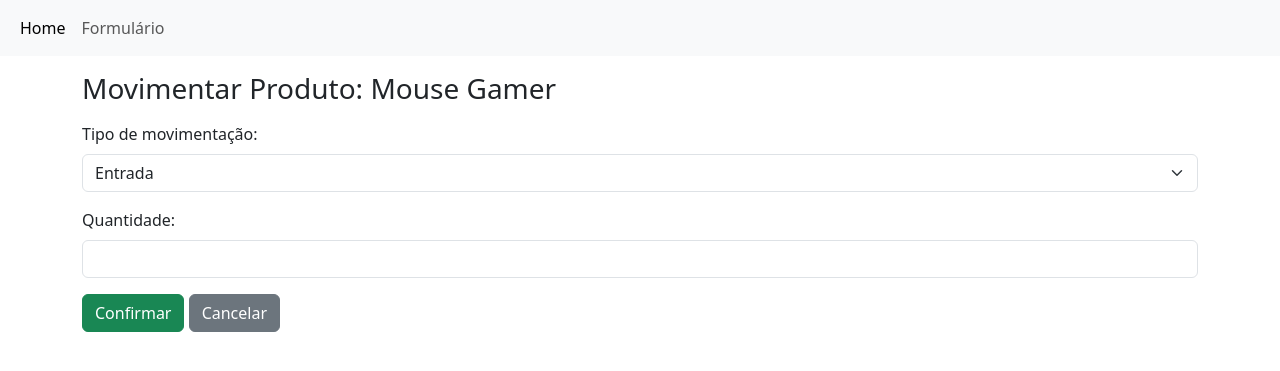
After one commit to MuriloWeishaupt/controle-de-estoque-flask, a Flask app: page /movimentar/1 in a window 1280 px wide. The commit adds this page. Shown: the top 371 px of the page. Run offline with Flask 3, Linux system fonts and the light colour scheme; data comes from the database, SQL or seed files in the repository; both versions use the stored data as it was after the commit.

Commit message:
Criada lógica de historico e movimentação de produtos

```diff
--- a/routes/auth.py
+++ b/routes/auth.py
@@ -12,14 +12,16 @@ def login():
 
         con = sql.connect("form_db.db")
         cur = con.cursor()
-        cur.execute("SELECT id, nome FROM usuarios WHERE email = ? AND senha = ?", (email, senha))
+        cur.execute("SELECT id, nome, tipo FROM usuarios WHERE email = ? AND senha = ?", (email, senha))
         user = cur.fetchone()
         con.close()
 
         if user:
             session["user_id"] = user[0]
             session["user_name"] = user[1]
+            session["user_tipo"] = user[2]
             flash("Login realizado com sucesso!", "success")
+            print(session)
             return redirect(url_for("produto.index"))
         else:
             flash("Email ou senha incorretos!", "danger")
--- a/routes/produto.py
+++ b/routes/produto.py
@@ -1,80 +1,137 @@
 from flask import Blueprint, render_template, request, redirect, url_for, flash, session
 import sqlite3 as sql
 
-bp_produto = Blueprint("produto",__name__)
+bp_produto = Blueprint("produto", __name__)
 
 @bp_produto.route("/")
 @bp_produto.route("/index")
-
 def index():
-
     if "user_id" not in session:
         flash("Você precisa fazer login para acessar essa página")
-        return  redirect(url_for("auth.login"))
+        return redirect(url_for("auth.login"))
 
-    con = sql.connect("form_db.db")
-    con.row_factory=sql.Row
-    cur=con.cursor()
-    cur.execute("select * from produtos")
-    data = cur.fetchall()
-    return render_template("index.html", datas=data)
+    with sql.connect("form_db.db") as con:
+        con.row_factory = sql.Row
+        cur = con.cursor()
+        cur.execute("SELECT * FROM produtos")
+        data = cur.fetchall()
 
+    quantidade_minima = 5
+    return render_template("index.html", datas=data, quantidade_minima=quantidade_minima)
 
-#Rota Adicionar Produto
 @bp_produto.route("/add_produto", methods=["POST", "GET"])
-
 def add_produto():
-
     if "user_id" not in session:
         flash("Você precisa fazer login para acessar essa página")
-        return  redirect(url_for("auth.login"))
+        return redirect(url_for("auth.login"))
 
-    if request.method=="POST":
+    if request.method == "POST":
         nome = request.form["nome"]
         quantidade_estoque = request.form["quantidade_estoque"]
-        fabricante  =request.form["fabricante"]
+        fabricante = request.form["fabricante"]
         descricao = request.form["descricao"]
         preco = request.form["preco"]
-        con = sql.connect("form_db.db")
-        cur = con.cursor()
-        cur.execute("insert into produtos(NOME, QUANTIDADE_ESTOQUE, FABRICANTE, DESCRICAO, PRECO) values (?,?,?,?,?)", (nome, quantidade_estoque, fabricante, descricao, preco))
-        con.commit()
+
+        with sql.connect("form_db.db") as con:
+            cur = con.cursor()
+            cur.execute(
+                "INSERT INTO produtos (NOME, QUANTIDADE_ESTOQUE, FABRICANTE, DESCRICAO, PRECO) VALUES (?, ?, ?, ?, ?)",
+                (nome, quantidade_estoque, fabricante, descricao, preco)
+            )
+            con.commit()
+
         flash("Dados cadastrados!", "success")
         return redirect(url_for("produto.index"))
+
     return render_template("add_produto.html")
 
-
-#Rota Atualzar Produto
 @bp_produto.route("/edit_produto/<string:id>", methods=["POST", "GET"])
-
 def edit_produto(id):
     if request.method == "POST":
         nome = request.form["nome"]
         quantidade_estoque = request.form["quantidade_estoque"]
-        fabricante  =request.form["fabricante"]
+        fabricante = request.form["fabricante"]
         descricao = request.form["descricao"]
         preco = request.form["preco"]
-        con = sql.connect("form_db.db")
-        cur = con.cursor()
-        cur.execute("update produtos set NOME=?, QUANTIDADE_ESTOQUE=?, FABRICANTE=?, DESCRICAO=?, PRECO=? where ID=?", (nome, quantidade_estoque, fabricante, descricao, preco, id))
-        con.commit()
+
+        with sql.connect("form_db.db") as con:
+            cur = con.cursor()
+            cur.execute(
+                "UPDATE produtos SET NOME = ?, QUANTIDADE_ESTOQUE = ?, FABRICANTE = ?, DESCRICAO = ?, PRECO = ? WHERE ID = ?",
+                (nome, quantidade_estoque, fabricante, descricao, preco, id)
+            )
+            con.commit()
+
         flash("Dados Atualizados!", "success")
         return redirect(url_for("produto.index"))
-    con = sql.connect("form_db.db")
-    con.row_factory = sql.Row
-    cur = con.cursor()
-    cur.execute("select * from produtos where ID=?", (id,))
-    data= cur.fetchone()
+
+    with sql.connect("form_db.db") as con:
+        con.row_factory = sql.Row
+        cur = con.cursor()
+        cur.execute("SELECT * FROM produtos WHERE ID = ?", (id,))
+        data = cur.fetchone()
+
     return render_template("edit_produto.html", data=data)
 
-#Rota Deletar Produto
+@bp_produto.route("/delete_produto/<string:id>", methods=["GET"])
+def delete_produto(id):
+    with sql.connect("form_db.db") as con:
+        cur = con.cursor()
+        cur.execute("DELETE FROM produtos WHERE ID = ?", (id,))
+        con.commit()
 
-@bp_produto.route("/delete_produto/<string:id>", methods=["GET"])
-
-def delete_produto(id):
-    con = sql.connect("form_db.db")
-    cur = con.cursor()
-    cur.execute("delete from produtos where ID=?", (id,))
-    con.commit()
     flash("Dados Deletados!", "warning")
     return redirect(url_for("produto.index"))
+
+@bp_produto.route("/movimentar/<int:id>", methods=["GET", "POST"])
+def movimentar_produto(id):
+    with sql.connect("form_db.db") as con:
+        con.row_factory = sql.Row
+        cur = con.cursor()
+        cur.execute("SELECT * FROM produtos WHERE ID = ?", (id,))
+        produto = cur.fetchone()
+
+        if request.method == "POST":
+            tipo_movimentacao = request.form["tipo_movimentacao"]
+            quantidade = int(request.form["quantidade"])
+
+            if tipo_movimentacao == 'entrada':
+                nova_quantidade = produto["QUANTIDADE_ESTOQUE"] + quantidade
+            elif tipo_movimentacao == 'saida':
+                nova_quantidade = produto["QUANTIDADE_ESTOQUE"] - quantidade
+                if nova_quantidade < 0:
+                    flash("Estoque insuficiente!", "danger")
+                    return redirect(url_for('produto.index'))
+
+            cur.execute(
+                "UPDATE produtos SET QUANTIDADE_ESTOQUE = ? WHERE ID = ?",
+                (nova_quantidade, id)
+            )
+            cur.execute(
+                "INSERT INTO movimentacoes (produto_id, tipo_movimentacao, quantidade) VALUES (?, ?, ?)",
+                (id, tipo_movimentacao, quantidade)
+            )
+            con.commit()
+
+            flash("Movimentação realizada com sucesso!", "success")
+            return redirect(url_for("produto.index"))
+
+    return render_template("movimentacao_produto.html", produto=produto)
+
+@bp_produto.route("/historico/<int:id>")
+def historico_produto(id):
+    if "user_id" not in session:
+        flash("Você precisa fazer login!")
+        return redirect(url_for("auth.login"))
+
+    with sql.connect("form_db.db") as con:
+        con.row_factory = sql.Row
+        cur = con.cursor()
+
+        cur.execute("SELECT * FROM produtos WHERE ID = ?", (id,))
+        produto = cur.fetchone()
+
+        cur.execute("SELECT * FROM movimentacoes WHERE produto_id = ? ORDER BY data DESC", (id,))
+        historico = cur.fetchall()
+
+    return render_template("historico_produto.html", produto=produto, historico=historico)
--- a/routes/usuario.py
+++ b/routes/usuario.py
@@ -6,7 +6,7 @@ bp_usuario = Blueprint("usuario", __name__)
 @bp_usuario.route("/adicionar_usuario", methods=["POST", "GET"])
 
 def adicionar_usuario():
-    if "user_id" not in session or session.get("user_name") != "admin":
+    if "user_id" not in session or session.get("user_tipo") != "admin":
         flash("Acesso negado!", "danger")
         return redirect(url_for("auth.login"))
 
@@ -14,10 +14,11 @@ def adicionar_usuario():
         nome = request.form["nome"]
         email = request.form["email"]
         senha = request.form["senha"]
+        tipo = request.form.get("tipo", "comum")
 
         con = sql.connect("form_db.db")
         cur = con.cursor()
-        cur.execute("INSERT INTO usuarios (nome, email, senha) VALUES (?, ?, ?)", (nome, email, senha))
+        cur.execute("INSERT INTO usuarios (nome, email, senha, tipo) VALUES (?, ?, ?, ?)", (nome, email, senha, tipo))
         con.commit()
         con.close()
 
--- a/templates/layout.html
+++ b/templates/layout.html
@@ -15,7 +15,7 @@
   </style>
 </head>
 <body>
-    <header style="">
+    <header>
       {% if request.endpoint != 'auth.login' %}
         <nav class="navbar navbar-expand-lg bg-body-tertiary">
             <div class="container-fluid">
@@ -23,7 +23,7 @@
                 <div class="navbar-nav">
                   <a class="nav-link active" aria-current="page" href="{{url_for('produto.index')}}">Home</a>
                   <a class="nav-link" href="{{url_for('produto.add_produto')}}">Formulário</a>
-                  {% if session.get("user_name") == "admin" %}
+                  {% if session.get("user_tipo") == "admin" %}
                   <a class="nav-link btn btn-outline-primary ms-3" href="{{ url_for('usuario.adicionar_usuario') }}">
                       Adicionar Usuário
                   </a>
--- /dev/null
+++ b/templates/movimentacao_produto.html
@@ -0,0 +1,19 @@
+{% extends 'layout.html' %}
+{% block body %}
+<h3 class="mb-3">Movimentar Produto: {{ produto.NOME }}</h3>
+<form method="POST">
+  <div class="mb-3">
+    <label for="tipo_movimentacao" class="form-label">Tipo de movimentação:</label>
+    <select name="tipo_movimentacao" class="form-select" required>
+      <option value="entrada">Entrada</option>
+      <option value="saida">Saída</option>
+    </select>
+  </div>
+  <div class="mb-3">
+    <label for="quantidade" class="form-label">Quantidade:</label>
+    <input type="number" name="quantidade" class="form-control" required min="1">
+  </div>
+  <button type="submit" class="btn btn-success">Confirmar</button>
+  <a href="{{ url_for('produto.index') }}" class="btn btn-secondary">Cancelar</a>
+</form>
+{% endblock %}
```
Also changed, not shown: form_db.py (+13 -2 lines), templates/add_usuario.html (+10 -0 lines), templates/historico_produto.html (added, +37 -0 lines), templates/index.html (+11 -3 lines), form_db.db.
